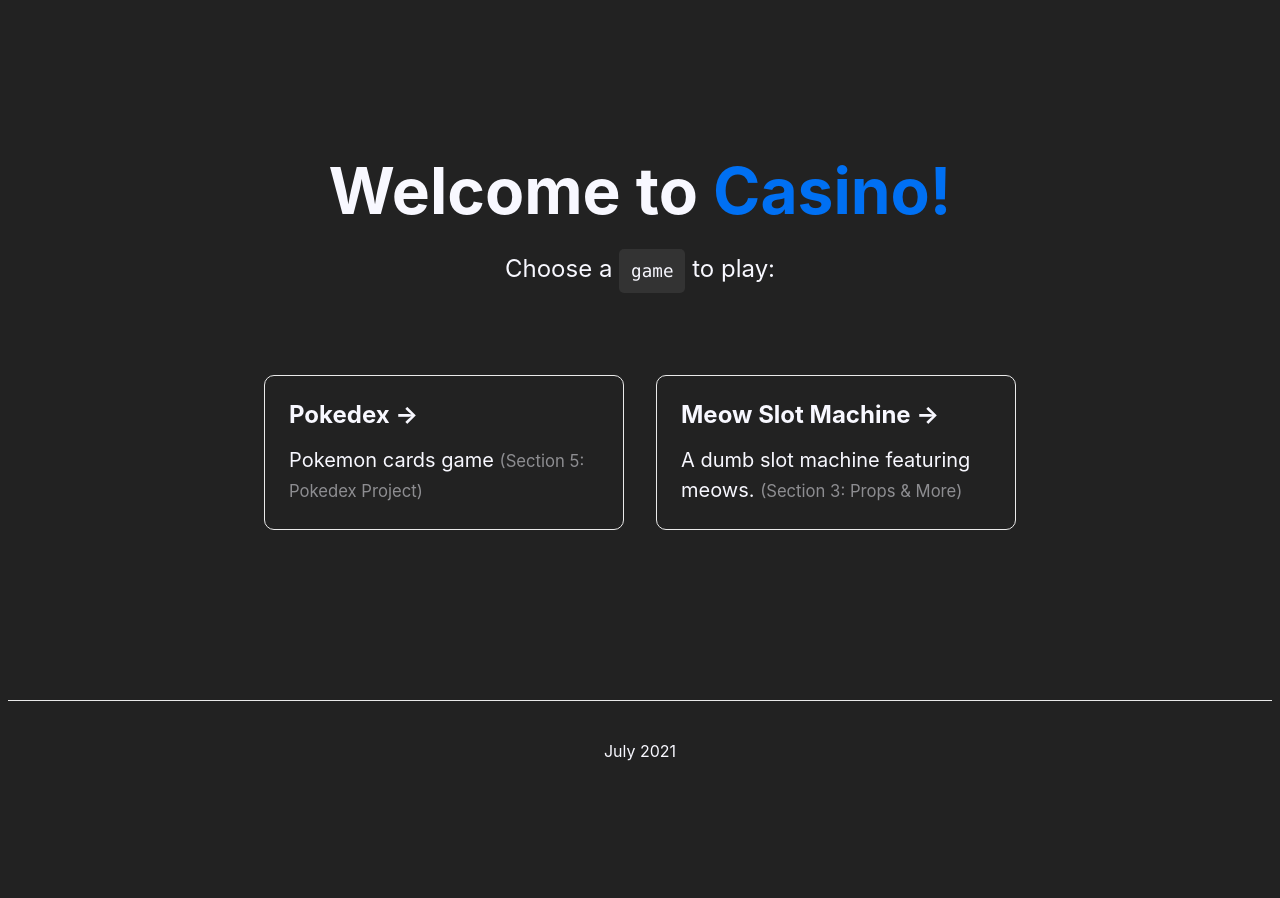
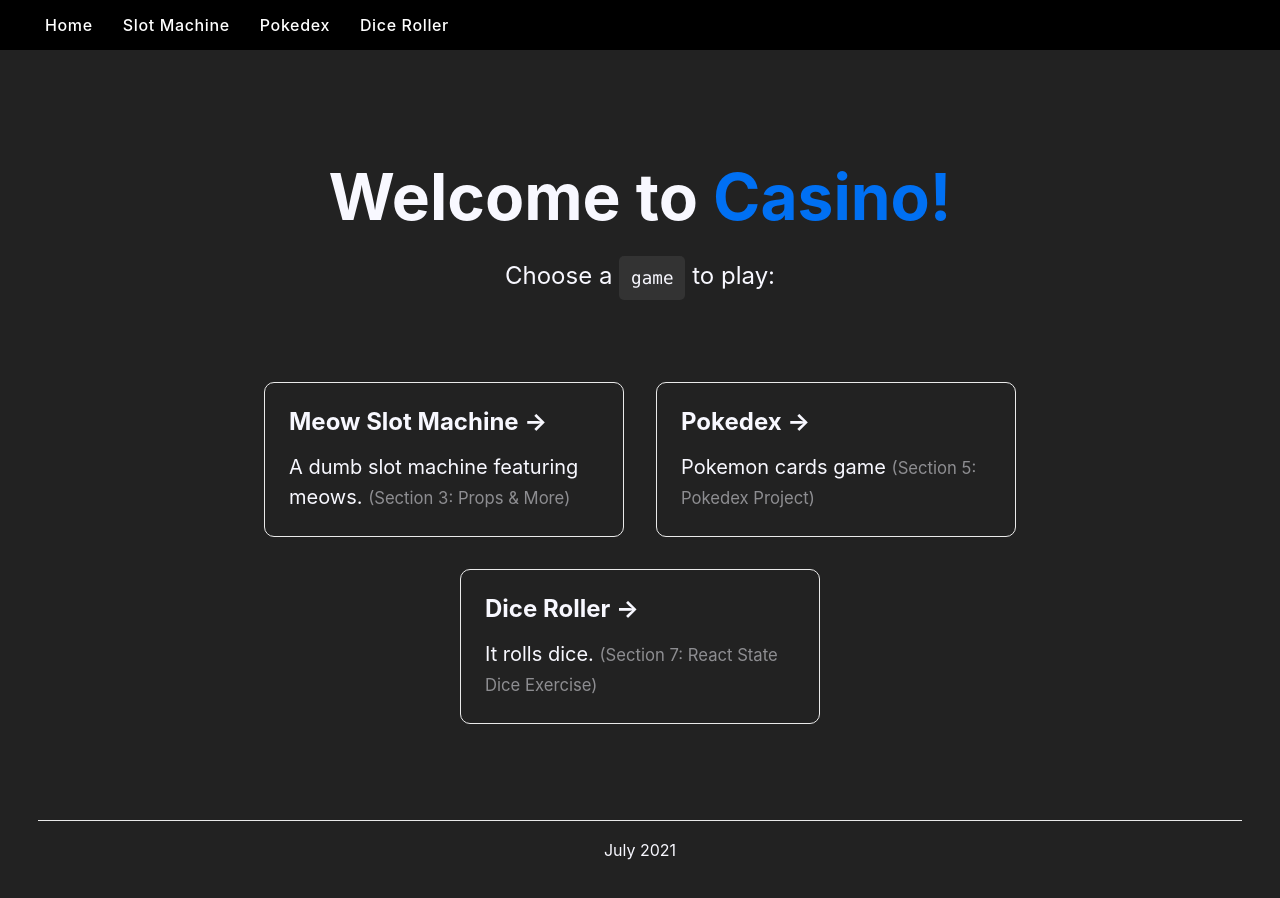
Before and after one commit to codekarla/modern-react-colt-steele, a Next.js app in the folder casino/: page / in a window 1280 px wide. Shown: the top 898 px of the page. Before the commit the page ends 800 px from the top, so only its background shows below. Built offline with nearby package versions, Linux system fonts and the light colour scheme.

Commit message:
make navbar

```diff
--- /dev/null
+++ b/casino/components/Layout.js
@@ -0,0 +1,17 @@
+import Navbar from './Navbar';
+
+export default function Layout({ children }) {
+    return (
+        <>
+            <Navbar />
+            <main
+                style={{
+                    width: '100%',
+                    padding: 30,
+                }}
+            >
+                {children}
+            </main>
+        </>
+    );
+}
--- /dev/null
+++ b/casino/components/Navbar.js
@@ -0,0 +1,47 @@
+import React from 'react';
+import Link from 'next/link';
+import styled from 'styled-components';
+
+const Nav = styled.div`
+    width: 100%;
+    margin: 0;
+    padding: 5px 30px;
+    background-color: black;
+
+    display: flex;
+    flex-flow: row wrap;
+
+    a {
+        margin: 5px;
+        padding: 5px 10px;
+        color: white;
+        font-weight: 500;
+        letter-spacing: 0.04rem;
+        border-radius: 10px;
+        transition: 200ms ease;
+
+        :hover {
+            color: black;
+            background-color: blueviolet;
+        }
+    }
+`;
+
+export default function MyNavbar() {
+    return (
+        <Nav>
+            <Link href='/'>
+                <a>Home</a>
+            </Link>
+            <Link href='/slotmachine'>
+                <a>Slot Machine</a>
+            </Link>
+            <Link href='/pokedex'>
+                <a>Pokedex</a>
+            </Link>
+            <Link href='/rolldice'>
+                <a>Dice Roller</a>
+            </Link>
+        </Nav>
+    );
+}
--- a/casino/next.config.js
+++ b/casino/next.config.js
@@ -1,6 +1,3 @@
 module.exports = {
     reactStrictMode: true,
-    images: {
-        domains: ['cdn2.thecatapi.com'],
-    },
 };
--- a/casino/pages/_app.js
+++ b/casino/pages/_app.js
@@ -1,7 +1,12 @@
-import '../styles/globals.css'
+import '../styles/globals.css';
+import Layout from '../components/Layout';
 
 function MyApp({ Component, pageProps }) {
-  return <Component {...pageProps} />
+    return (
+        <Layout>
+            <Component {...pageProps} />
+        </Layout>
+    );
 }
 
-export default MyApp
+export default MyApp;
--- a/casino/pages/index.js
+++ b/casino/pages/index.js
@@ -1,7 +1,6 @@
 import Head from 'next/head';
 import Link from 'next/link';
 import styles from '../styles/Home.module.css';
-import { Tooltip } from 'antd';
 
 export default function Home() {
     return (
@@ -15,12 +14,13 @@ export default function Home() {
                 <link rel='icon' href='/favicon.ico' />
             </Head>
 
-            <main className={styles.main}>
+            <div className={styles.main}>
                 <h1 className={styles.title}>
                     Welcome to{' '}
                     <a
                         href='https://www.udemy.com/course/modern-react-bootcamp/'
                         target='blank'
+                        rel='noreferrer'
                     >
                         Casino!
                     </a>
@@ -31,6 +31,16 @@ export default function Home() {
                 </p>
 
                 <div className={styles.grid}>
+                    <Link href='/slotmachine'>
+                        <a className={styles.card}>
+                            <h2>Meow Slot Machine &rarr;</h2>
+                            <p>
+                                A dumb slot machine featuring meows.{' '}
+                                <small>(Section 3: Props & More)</small>
+                            </p>
+                        </a>
+                    </Link>
+
                     <Link href='/pokedex'>
                         <a className={styles.card}>
                             <h2>Pokedex &rarr;</h2>
@@ -41,17 +51,19 @@ export default function Home() {
                         </a>
                     </Link>
 
-                    <Link href='/slotmachine' as='/meow-slot-machine'>
+                    <Link href='/rolldice'>
                         <a className={styles.card}>
-                            <h2>Meow Slot Machine &rarr;</h2>
+                            <h2>Dice Roller &rarr;</h2>
                             <p>
-                                A dumb slot machine featuring meows.{' '}
-                                <small>(Section 3: Props & More)</small>
+                                It rolls dice.{' '}
+                                <small>
+                                    (Section 7: React State Dice Exercise)
+                                </small>
                             </p>
                         </a>
                     </Link>
                 </div>
-            </main>
+            </div>
 
             <footer className={styles.footer}>July 2021</footer>
         </div>
--- /dev/null
+++ b/casino/pages/rolldice.js
@@ -0,0 +1,5 @@
+import React from 'react';
+
+export default function DiceRoller() {
+    return <div>dice roller</div>;
+}
--- a/casino/pages/slotmachine.js
+++ b/casino/pages/slotmachine.js
@@ -38,7 +38,7 @@ export default function Meow() {
                     content='A dumb slot machine featuring meows.'
                 />
             </Head>
-            <main className={styles.meowpage}>
+            <div className={styles.meowpage}>
                 <PlayHeader title='Meow Slot Machine' click={handleClick} />
 
                 <h2>
@@ -52,7 +52,7 @@ export default function Meow() {
                 </h2>
 
                 <SlotMachine cats={cats} />
-            </main>
+            </div>
         </>
     );
 }
```
Also changed, not shown: casino/package.json (+7 -7 lines), casino/pages/pokedex.js (+1 -10 lines), casino/server.js (deleted, +0 -24 lines), 1 other file (tests, documents, lock files or other folders).
